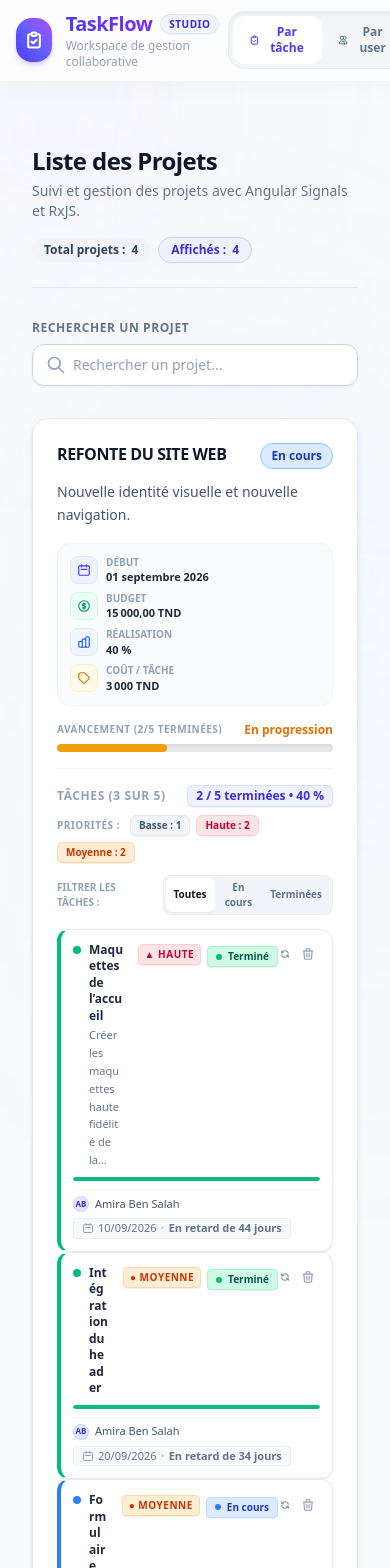
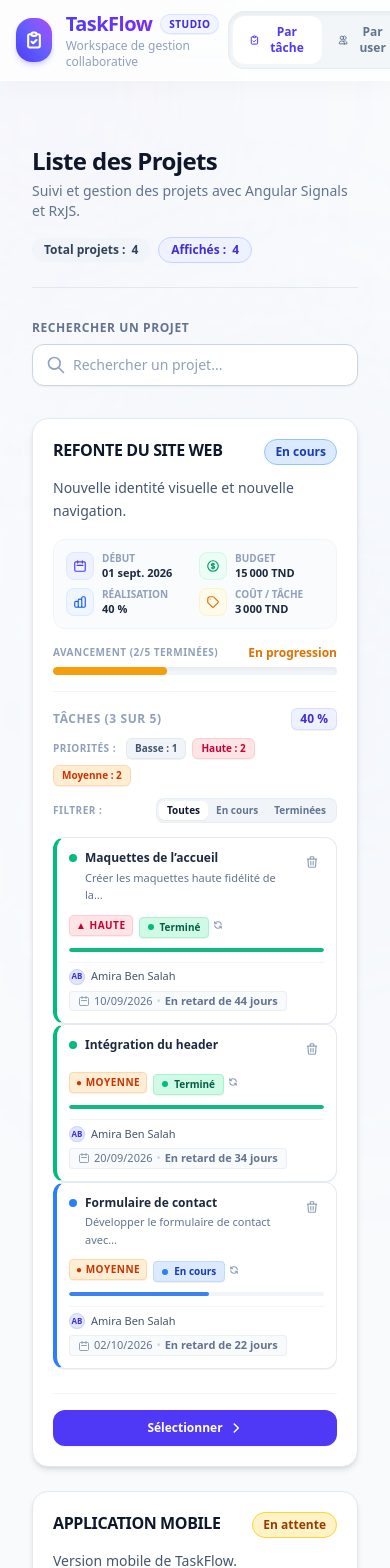
Before and after one commit to omarsafi3/tp_front, an Angular app in the folder TaskFlow/: page / in a window 390 px wide. Shown: the top 1568 px of the page. Built offline with nearby package versions, Linux system fonts and the light colour scheme.

Commit message:
style(ui): overhaul responsive layouts, prevent overlapping in cards and task items

```diff
--- a/TaskFlow/src/app/features/projects/components/project-card/project-card.html
+++ b/TaskFlow/src/app/features/projects/components/project-card/project-card.html
@@ -1,15 +1,15 @@
 <!-- Partie 9 : Fond blanc, ombre, coins arrondis, padding et espacement -->
 <div
-  class="project-card bg-white shadow-md rounded-2xl p-6 border border-slate-200 flex flex-col justify-between h-full transition-all duration-200 hover:shadow-lg"
+  class="project-card bg-white shadow-md rounded-2xl p-5 sm:p-6 border border-slate-200 flex flex-col justify-between h-full transition-all duration-200 hover:shadow-lg"
   [class.ring-2]="isSelected()"
   [class.ring-indigo-500]="isSelected()"
   [class.border-indigo-300]="isSelected()"
 >
   <div>
-    <!-- En-tête : Nom du projet et Statut -->
-    <div class="flex items-start justify-between gap-3 mb-3">
+    <!-- En-tête : Nom du projet et Statut avec flex-wrap anti-collision -->
+    <div class="flex items-start justify-between gap-2.5 mb-3">
       <!-- Partie 6.1 : Interpolation du nom du projet en majuscules (uppercase) -->
-      <h3 class="text-base sm:text-lg font-bold text-slate-900 tracking-tight leading-snug">
+      <h3 class="text-base sm:text-lg font-bold text-slate-900 tracking-tight leading-snug break-words flex-1 min-w-0">
         {{ project().name | uppercase }}
       </h3>
 
@@ -23,12 +23,12 @@
     </div>
 
     <!-- Partie 6.1 : Interpolation de la description du projet -->
-    <p class="text-sm text-slate-600 mb-4 leading-relaxed">
+    <p class="text-sm text-slate-600 mb-4 leading-relaxed break-words">
       {{ project().description }}
     </p>
 
-    <!-- Métadonnées du projet (KPIs) en grille élégante 2 colonnes -->
-    <div class="grid grid-cols-1 sm:grid-cols-2 gap-2 p-3 rounded-xl bg-slate-50/80 border border-slate-100 mb-4 text-xs">
+    <!-- Métadonnées du projet (KPIs) en grille élégante 2 colonnes sans débordement -->
+    <div class="grid grid-cols-2 gap-2 p-3 rounded-xl bg-slate-50/80 border border-slate-100 mb-4 text-xs">
       <!-- Date de début (date:'dd MMMM y') -->
       @if (project().startDate) {
         <div class="flex items-center gap-2 min-w-0">
@@ -37,10 +37,10 @@
               <path stroke-linecap="round" stroke-linejoin="round" stroke-width="2" d="M8 7V3m8 4V3m-9 8h10M5 21h14a2 2 0 002-2V7a2 2 0 00-2-2H5a2 2 0 00-2 2v12a2 2 0 002 2z" />
             </svg>
           </div>
-          <div class="min-w-0">
+          <div class="min-w-0 flex-1">
             <p class="text-[10px] uppercase font-bold text-slate-400 leading-tight">Début</p>
             <p class="font-semibold text-slate-800 truncate text-[11px] leading-tight mt-0.5">
-              {{ project().startDate | date:'dd MMMM y' }}
+              {{ project().startDate | date:'dd MMM y' }}
             </p>
           </div>
         </div>
@@ -54,10 +54,10 @@
               <path stroke-linecap="round" stroke-linejoin="round" stroke-width="2" d="M12 8c-1.657 0-3 .895-3 2s1.343 2 3 2 3 .895 3 2-1.343 2-3 2m0-8c1.11 0 2.08.402 2.599 1M12 8V7m0 1v8m0 0v1m0-1c-1.11 0-2.08-.402-2.599-1M21 12a9 9 0 11-18 0 9 9 0 0118 0z" />
             </svg>
           </div>
-          <div class="min-w-0">
+          <div class="min-w-0 flex-1">
             <p class="text-[10px] uppercase font-bold text-slate-400 leading-tight">Budget</p>
             <p class="font-semibold text-slate-800 truncate text-[11px] leading-tight mt-0.5">
-              {{ project().budget | currency:'TND':'code':'1.2-2' }}
+              {{ project().budget | currency:'TND':'code':'1.0-0' }}
             </p>
           </div>
         </div>
@@ -71,7 +71,7 @@
               <path stroke-linecap="round" stroke-linejoin="round" stroke-width="2" d="M9 19v-6a2 2 0 00-2-2H5a2 2 0 00-2 2v6a2 2 0 002 2h2a2 2 0 002-2zm0 0V9a2 2 0 012-2h2a2 2 0 012 2v10m-6 0a2 2 0 002 2h2a2 2 0 002-2m0 0V5a2 2 0 012-2h2a2 2 0 012 2v14a2 2 0 01-2 2h-2a2 2 0 01-2-2z" />
             </svg>
           </div>
-          <div class="min-w-0">
+          <div class="min-w-0 flex-1">
             <p class="text-[10px] uppercase font-bold text-slate-400 leading-tight">Réalisation</p>
             <p class="font-semibold text-slate-800 truncate text-[11px] leading-tight mt-0.5">
               {{ completionRate() | percent:'1.0-0' }}
@@ -88,7 +88,7 @@
               <path stroke-linecap="round" stroke-linejoin="round" stroke-width="2" d="M7 7h.01M7 3h5c.512 0 1.024.195 1.414.586l7 7a2 2 0 010 2.828l-7 7a2 2 0 01-2.828 0l-7-7A1.994 1.994 0 013 12V7a4 4 0 014-4z" />
             </svg>
           </div>
-          <div class="min-w-0">
+          <div class="min-w-0 flex-1">
             <p class="text-[10px] uppercase font-bold text-slate-400 leading-tight">Coût / tâche</p>
             <p class="font-semibold text-slate-800 truncate text-[11px] leading-tight mt-0.5">
               {{ averageCostPerTask() | number:'1.0-0' }} TND
@@ -100,31 +100,31 @@
 
     <!-- Section Avancement & Barre de progression -->
     <div class="mb-4">
-      <div class="flex items-center justify-between text-xs mb-1.5 font-medium">
+      <div class="flex flex-wrap items-center justify-between gap-1 text-xs mb-1.5 font-medium">
         <span class="text-[10px] uppercase tracking-wider font-bold text-slate-400">
           Avancement ({{ completedTasksCount() }}/{{ project().tasks.length }} terminées)
         </span>
         <span
-          class="font-bold text-xs"
+          class="font-bold text-xs shrink-0"
           [class.text-slate-400]="project().tasks.length === 0"
           [class.text-emerald-600]="project().tasks.length > 0 && completionRate() === 1"
           [class.text-amber-600]="project().tasks.length > 0 && (completionRate() ?? 0) > 0 && completionRate() !== 1"
           [class.text-rose-600]="project().tasks.length > 0 && (completionRate() ?? 0) === 0"
         >
           @if (project().tasks.length === 0) {
-            Aucune tâche pour le moment
+            Aucune tâche
           } @else if (completionRate() === 1) {
             Projet terminé
           } @else if ((completionRate() ?? 0) > 0) {
             En progression
           } @else {
-            Pas encore démarré
+            Pas démarré
           }
         </span>
       </div>
 
-      <!-- Barre de progression (w-full bg-gray-200 rounded-full h-2) avec ngStyle et accesseur barColor -->
-      <div class="w-full bg-gray-200 rounded-full h-2 overflow-hidden shadow-inner">
+      <!-- Barre de progression (w-full bg-slate-100 rounded-full h-2) avec ngStyle et accesseur barColor -->
+      <div class="w-full bg-slate-100 rounded-full h-2 overflow-hidden shadow-inner">
         <div
           class="h-2 rounded-full transition-all duration-300"
           [ngStyle]="{
@@ -137,13 +137,13 @@
 
     <!-- Partie 6.3 : Input entre composants - transmission des tâches à TaskList -->
     <div class="pt-4 border-t border-slate-100">
-      <div class="flex items-center justify-between mb-2">
+      <div class="flex flex-wrap items-center justify-between gap-1.5 mb-2">
         <h4 class="text-xs font-semibold uppercase tracking-wider text-slate-400">
           Tâches ({{ (project().tasks | slice:0:3).length }} sur {{ project().tasks.length }})
         </h4>
         @if (project().tasks.length > 0 && completionRate() !== null) {
-          <span class="text-xs font-bold text-indigo-700 bg-indigo-50 px-2 py-0.5 rounded-md border border-indigo-200/60 shadow-2xs">
-            {{ completedTasksCount() }} / {{ project().tasks.length }} terminées &bull; {{ completionRate() | percent:'1.0-0' }}
+          <span class="text-xs font-bold text-indigo-700 bg-indigo-50 px-2 py-0.5 rounded-md border border-indigo-200/60 shadow-2xs shrink-0">
+            {{ completionRate() | percent:'1.0-0' }}
           </span>
         }
       </div>
--- a/TaskFlow/src/app/features/projects/components/task-item/task-item.html
+++ b/TaskFlow/src/app/features/projects/components/task-item/task-item.html
@@ -1,13 +1,13 @@
 <div
-  class="task-item flex flex-col gap-2 p-3 rounded-xl border border-slate-200/90 bg-white shadow-2xs hover:shadow-xs transition-all duration-150"
+  class="task-item flex flex-col gap-2 p-3 rounded-xl border border-slate-200/90 bg-white shadow-2xs hover:shadow-xs transition-all duration-150 relative overflow-visible"
   appHighlight
   [appOverdue]="task()"
   [dueDate]="task().dueDate"
   [done]="task().status === 'Terminé'"
   [ngClass]="getTaskStatusBorderClass(task().status)"
 >
-  <!-- Section 1 : Titre + Description à gauche, Badges Priorité et Statut à droite -->
-  <div class="flex items-start justify-between gap-2.5">
+  <!-- Ligne 1 : Titre + Pastille de statut à gauche, Bouton Supprimer à droite -->
+  <div class="flex items-start justify-between gap-2">
     <div class="flex items-start gap-2 min-w-0 flex-1">
       <span
         class="w-2 h-2 rounded-full shrink-0 mt-1"
@@ -16,7 +16,7 @@
         [class.bg-amber-500]="task().status === 'En attente'"
       ></span>
       <div class="min-w-0 flex-1">
-        <!-- Titre de la tâche -->
+        <!-- Titre de la tâche sans limitation d'espace -->
         <span
           class="text-xs sm:text-sm font-semibold text-slate-800 leading-snug break-words block"
           [class.line-through]="task().status === 'Terminé'"
@@ -28,7 +28,7 @@
         <!-- Description affichée uniquement si elle existe avec infobulle complète via TooltipDirective -->
         @if (task().description; as desc) {
           <p
-            class="text-[11px] text-slate-500 mt-0.5 leading-relaxed break-words cursor-help"
+            class="text-[11px] text-slate-500 mt-0.5 leading-relaxed break-words cursor-help line-clamp-2"
             [appTooltip]="desc"
           >
             {{ desc | truncate:40 }}
@@ -37,11 +37,24 @@
       </div>
     </div>
 
-    <!-- Badges Priorité & Bouton Statut -->
-    <div class="flex items-center gap-1.5 shrink-0 ml-1">
+    <!-- Action Supprimer discrète et bien alignée en haut à droite -->
+    <button
+      type="button"
+      (click)="deleteTask()"
+      title="Supprimer la tâche"
+      class="task-delete-btn inline-flex items-center justify-center w-6 h-6 rounded-md text-slate-400 hover:text-rose-600 hover:bg-rose-50 transition-colors shrink-0 cursor-pointer"
+    >
+      <svg xmlns="http://www.w3.org/2000/svg" class="w-3.5 h-3.5" fill="none" viewBox="0 0 24 24" stroke="currentColor" stroke-width="2">
+        <path stroke-linecap="round" stroke-linejoin="round" d="M19 7l-.867 12.142A2 2 0 0116.138 21H7.862a2 2 0 01-1.995-1.858L5 7m5 4v6m4-6v6m1-10V4a1 1 0 00-1-1h-4a1 1 0 00-1 1v3M4 7h16" />
+      </svg>
+    </button>
+  </div>
+
+  <!-- Ligne 2 : Badges Priorité et Statut interactif avec flex-wrap anti-chevauchement -->
+  <div class="flex flex-wrap items-center gap-1.5">
     <!-- Priorité avec symbole via @switch -->
     <span
-        class="inline-flex items-center px-1.5 py-0.5 rounded text-[10px] font-bold uppercase tracking-wider border shadow-2xs whitespace-nowrap"
+      class="inline-flex items-center px-1.5 py-0.5 rounded text-[10px] font-bold uppercase tracking-wider border shadow-2xs whitespace-nowrap shrink-0"
       [ngClass]="getPriorityBadgeClass(task().priority)"
     >
       @switch (task().priority) {
@@ -61,43 +74,30 @@
     <button
       type="button"
       (click)="changeStatus()"
-        title="Cliquer pour changer le statut"
-        class="task-status-btn inline-flex items-center gap-1 cursor-pointer transition-all hover:scale-105 active:scale-95"
+      title="Cliquer pour faire évoluer le statut"
+      class="task-status-btn inline-flex items-center gap-1 cursor-pointer transition-all hover:scale-105 active:scale-95 shrink-0"
     >
       <app-task-status-badge [status]="task().status" />
-        <svg xmlns="http://www.w3.org/2000/svg" class="w-2.5 h-2.5 opacity-50 shrink-0 -ml-0.5" fill="none" viewBox="0 0 24 24" stroke="currentColor" stroke-width="2.5">
+      <svg xmlns="http://www.w3.org/2000/svg" class="w-2.5 h-2.5 text-slate-400 shrink-0" fill="none" viewBox="0 0 24 24" stroke="currentColor" stroke-width="2.5">
         <path stroke-linecap="round" stroke-linejoin="round" d="M4 4v5h.582m15.356 2A8.001 8.001 0 004.582 9m0 0H9m11 11v-5h-.581m0 0a8.003 8.003 0 01-15.357-2m15.357 2H15" />
       </svg>
     </button>
-
-      <!-- Bonus 7.1 : Bouton Supprimer la tâche -->
-      <button
-        type="button"
-        (click)="deleteTask()"
-        title="Supprimer la tâche"
-        class="task-delete-btn inline-flex items-center justify-center p-1 rounded text-slate-400 hover:text-rose-600 hover:bg-rose-50 border border-transparent hover:border-rose-200 transition-all cursor-pointer"
-      >
-        <svg xmlns="http://www.w3.org/2000/svg" class="w-3.5 h-3.5" fill="none" viewBox="0 0 24 24" stroke="currentColor" stroke-width="2">
-          <path stroke-linecap="round" stroke-linejoin="round" d="M19 7l-.867 12.142A2 2 0 0116.138 21H7.862a2 2 0 01-1.995-1.858L5 7m5 4v6m4-6v6m1-10V4a1 1 0 00-1-1h-4a1 1 0 00-1 1v3M4 7h16" />
-        </svg>
-      </button>
-    </div>
   </div>
 
-  <!-- Partie 6.3 : Indication visuelle de l'avancement avec ngStyle -->
-  <div class="w-full bg-slate-100 rounded-full h-1 overflow-hidden" title="Avancement de la tâche">
+  <!-- Ligne 3 : Indication visuelle de l'avancement avec ngStyle -->
+  <div class="w-full bg-slate-100 rounded-full h-1 overflow-hidden my-0.5" title="Avancement de la tâche">
     <div
       class="h-1 rounded-full transition-all duration-300"
       [ngStyle]="getStatusProgressStyle()"
     ></div>
   </div>
 
-  <!-- Section 2 : Métadonnées du bas (Assigné et Date d'échéance) -->
-  <div class="flex flex-wrap items-center justify-between gap-x-2 gap-y-1.5 pt-1.5 border-t border-slate-100 text-xs">
+  <!-- Ligne 4 : Métadonnées du bas (Assigné et Date d'échéance) -->
+  <div class="flex flex-wrap items-center justify-between gap-1.5 pt-1.5 border-t border-slate-100 text-xs">
     <!-- Nom de l'assigné avec InitialsPipe : affiché uniquement lorsque showAssignee vaut true -->
     @if (showAssignee()) {
-      <span class="inline-flex items-center gap-1.5 text-[11px] font-medium text-slate-600 truncate max-w-[160px]">
-        <span class="w-4 h-4 rounded-full bg-indigo-100 text-indigo-700 font-bold text-[8px] flex items-center justify-center shrink-0 border border-indigo-200">
+      <span class="inline-flex items-center gap-1.5 text-[11px] font-medium text-slate-600 truncate max-w-[140px] sm:max-w-[160px]">
+        <span class="w-4 h-4 rounded-full bg-indigo-100 text-indigo-700 font-bold text-[8px] flex items-center justify-center shrink-0 border border-indigo-200 shadow-2xs">
           {{ resolvedAssigneeName() | initials }}
         </span>
         <span class="truncate">{{ resolvedAssigneeName() }}</span>
@@ -106,7 +106,7 @@
 
     <!-- Date d'échéance formatée et relative -->
     @if (task().dueDate; as dueDate) {
-      <span class="inline-flex items-center gap-1 text-[11px] font-medium text-slate-500 bg-slate-50 px-2 py-0.5 rounded border border-slate-200/60 max-w-full">
+      <span class="inline-flex items-center gap-1 text-[11px] font-medium text-slate-500 bg-slate-50 px-2 py-0.5 rounded border border-slate-200/60 shrink-0 max-w-full">
         <svg xmlns="http://www.w3.org/2000/svg" class="w-3 h-3 text-slate-400 shrink-0" fill="none" viewBox="0 0 24 24" stroke="currentColor">
           <path stroke-linecap="round" stroke-linejoin="round" stroke-width="2" d="M8 7V3m8 4V3m-9 8h10M5 21h14a2 2 0 002-2V7a2 2 0 00-2-2H5a2 2 0 00-2 2v12a2 2 0 002 2z" />
         </svg>
--- a/TaskFlow/src/app/features/projects/components/task-list/task-list.html
+++ b/TaskFlow/src/app/features/projects/components/task-list/task-list.html
@@ -1,8 +1,8 @@
 <div class="task-list space-y-2.5">
   <!-- Bonus 7.2 : Filtre de statut des tâches (Toutes, En cours, Terminé) affiché quand des tâches existent -->
   @if (tasks().length > 0) {
-    <div class="flex items-center justify-between gap-2 pb-1">
-      <span class="text-[10px] uppercase font-bold text-slate-400">Filtrer les tâches :</span>
+    <div class="flex flex-wrap items-center justify-between gap-1.5 pb-1">
+      <span class="text-[10px] uppercase font-bold tracking-wider text-slate-400">Filtrer :</span>
       <div class="inline-flex p-0.5 rounded-lg bg-slate-100 border border-slate-200/60 text-[10px] font-semibold">
         <button
           type="button"
@@ -53,7 +53,7 @@
       (taskDelete)="onTaskDelete(task.id)"
     />
   } @empty {
-    <div class="text-xs text-slate-400 font-medium py-5 text-center bg-slate-50/70 rounded-xl border border-dashed border-slate-200">
+    <div class="text-xs text-slate-400 font-medium py-4 text-center bg-slate-50/70 rounded-xl border border-dashed border-slate-200">
       @if (taskFilter() === 'Toutes') {
         Aucune tâche
       } @else {
--- a/TaskFlow/src/app/shared/directives/tooltip.directive.ts
+++ b/TaskFlow/src/app/shared/directives/tooltip.directive.ts
@@ -66,7 +66,9 @@ export class TooltipDirective implements OnDestroy {
     this.renderer.addClass(this.tooltipElement, 'shadow-lg');
     this.renderer.addClass(this.tooltipElement, 'pointer-events-none');
     this.renderer.addClass(this.tooltipElement, 'whitespace-normal');
-    this.renderer.addClass(this.tooltipElement, 'max-w-xs');
+    this.renderer.addClass(this.tooltipElement, 'break-words');
+    this.renderer.addClass(this.tooltipElement, 'max-w-[240px]');
+    this.renderer.addClass(this.tooltipElement, 'sm:max-w-xs');
     this.renderer.addClass(this.tooltipElement, 'w-max');
     this.renderer.addClass(this.tooltipElement, 'border');
     this.renderer.addClass(this.tooltipElement, 'border-slate-700');
```
Lines whose indentation alone changed are shown as unchanged.
